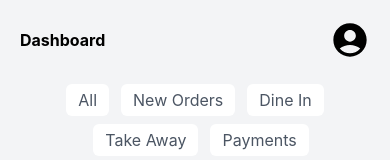
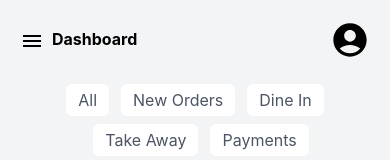
Before and after one commit to AmritHimanshu/Street_Dine, a React (Create React App) app in the folder client/: page / in a window 390 px wide. Shown: the top 160 px of the page. Built offline with nearby package versions, Linux system fonts and the light colour scheme.

Commit message:
made responsive

```diff
--- a/client/src/components/Dashboard.js
+++ b/client/src/components/Dashboard.js
@@ -2,6 +2,7 @@ import React, { useCallback, useEffect, useRef, useState } from "react";
 import DashboardCard from "./DashboardCard";
 import NewOrder from "./NewOrder";
 import AccountCircleIcon from "@mui/icons-material/AccountCircle";
+import MenuIcon from "@mui/icons-material/Menu";
 
 const Dashboard = () => {
   const today = new Date();
@@ -13,6 +14,7 @@ const Dashboard = () => {
   };
   const formattedDate = today.toLocaleDateString("en-GB", options);
 
+  const [isSidebar, setIsSidebar] = useState(false);
   const [isPopupVisible, setIsPopupVisible] = useState(false);
   const popupRef = useRef(null);
 
@@ -48,7 +50,12 @@ const Dashboard = () => {
       className="pb-16 pt-5 px-5 lg:py-12 lg:px-12 relative h-screen overflow-auto"
     >
       <div className="flex items-center justify-between mb-5 md:mb-10">
-        <h1 className="text-md lg:text-2xl font-bold">Dashboard</h1>
+        <div className="flex space-x-2">
+          <div className="block md:hidden">
+            <MenuIcon onClick={() => setIsSidebar((prev) => !prev)} />
+          </div>
+          <h1 className="text-md lg:text-2xl font-bold">Dashboard</h1>
+        </div>
 
         <div className="flex items-center justify-center space-x-5">
           <p className="font-semibold text-md lg:text-xl text-gray-700 hidden md:block">
--- a/client/src/components/Layout.js
+++ b/client/src/components/Layout.js
@@ -6,7 +6,9 @@ import Dashboard from "./Dashboard";
 const Layout = () => {
   return (
     <div className="flex">
+      <div className="hidden lg:block">
         <Sidebar />
+      </div>
       <main className="flex-1 bg-gray-100">
         <Dashboard />
       </main>
--- a/client/src/components/Sidebar.js
+++ b/client/src/components/Sidebar.js
@@ -14,7 +14,8 @@ import LogoutIcon from "@mui/icons-material/Logout";
 
 const Sidebar = () => {
   return (
-    <div className="w-[255px] h-screen bg-white p-8 hidden lg:block">
+    <>
+      <div className="w-[255px] h-screen bg-white p-8">
         <div className="text-purple-600 text-xl font-bold mb-10 p-4 text-center">
           StreetDine
         </div>
@@ -54,6 +55,7 @@ const Sidebar = () => {
           </li>
         </ul>
       </div>
+    </>
   );
 };
 
```
Lines whose indentation alone changed are shown as unchanged.
